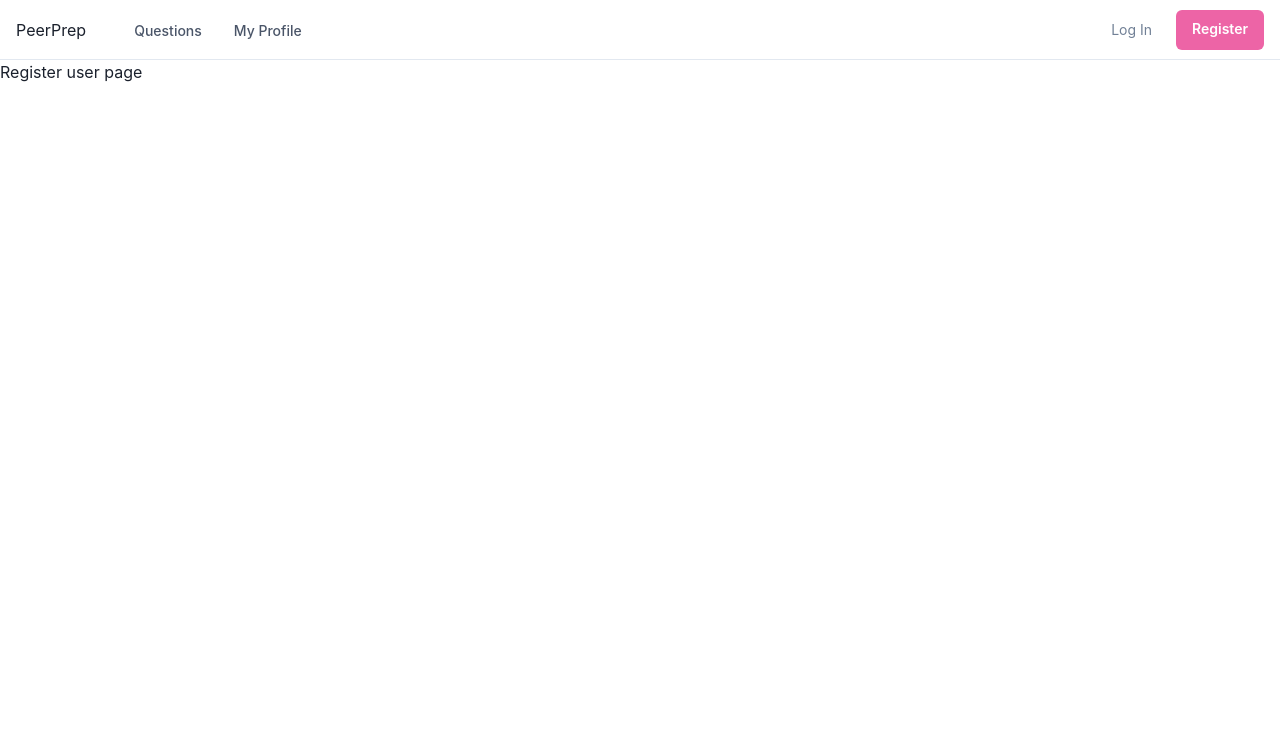
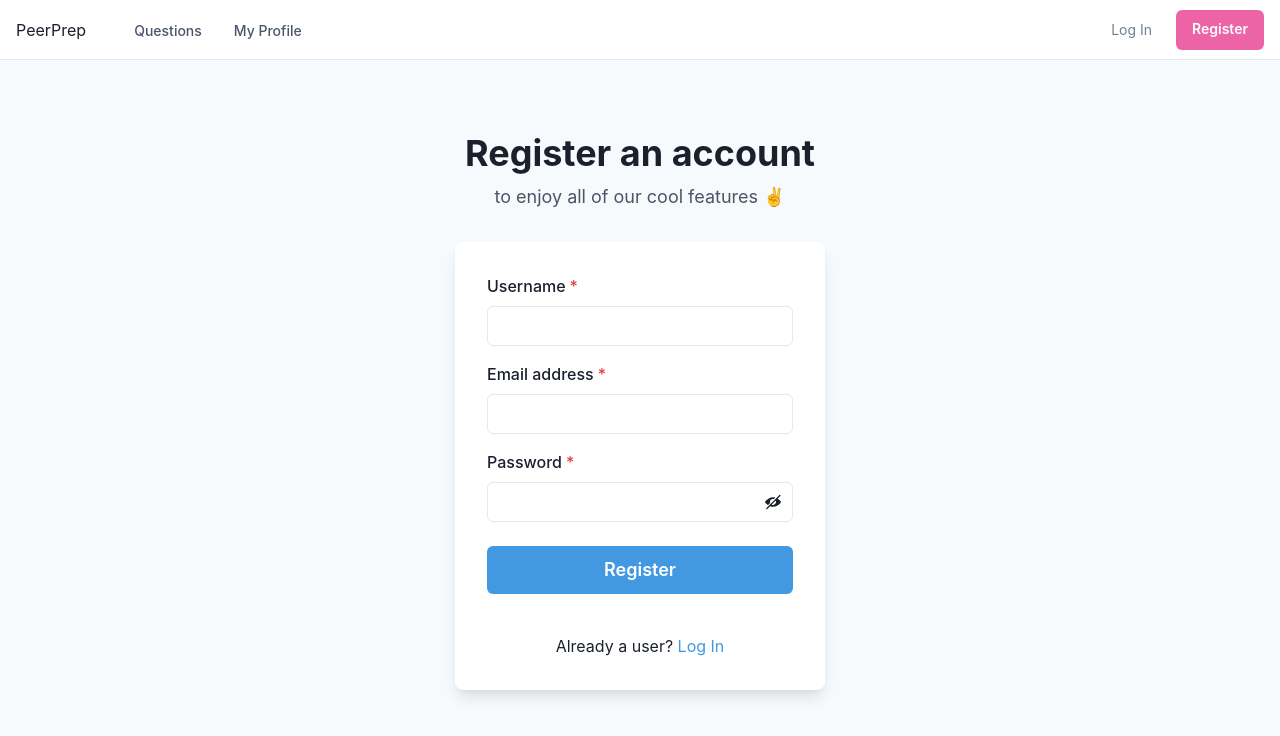
Before and after one commit to CS3219-AY2324S1/ay2324s1-course-assessment-g43, a React (Vite) app in the folder client/: page /register-user in a window 1280 px wide. Shown: the top 736 px of the page. Built offline with nearby package versions, Linux system fonts and the light colour scheme.

Commit message:
Implement a basic register page

```diff
--- a/client/src/components/RegisterUser.jsx
+++ b/client/src/components/RegisterUser.jsx
@@ -1,3 +1,107 @@
+import {
+  Flex,
+  Box,
+  FormControl,
+  FormLabel,
+  Input,
+  InputGroup,
+  HStack,
+  InputRightElement,
+  Stack,
+  Button,
+  Heading,
+  Text,
+  useColorModeValue,
+  Link,
+} from "@chakra-ui/react";
+import { ViewIcon, ViewOffIcon } from "@chakra-ui/icons";
+import { registerUserStore } from "../stores/RegisterUserStore";
+
 export const RegisterUser = () => {
-  return <div>Register user page</div>;
+  const state = registerUserStore.state;
+
+  return (
+    <Flex
+      minH={"100vh"}
+      align={"flex-start"}
+      justify={"center"}
+      bg={useColorModeValue("gray.50", "gray.800")}
+      px={6}
+      py={12}
+    >
+      <Stack spacing={8} maxW={"lg"} p={6}>
+        <Stack align={"center"}>
+          <Heading fontSize={"4xl"} textAlign={"center"}>
+            Register an account
+          </Heading>
+          <Text fontSize={"lg"} color={"gray.600"}>
+            to enjoy all of our cool features ✌️
+          </Text>
+        </Stack>
+        <Box
+          rounded={"lg"}
+          bg={useColorModeValue("white", "gray.700")}
+          boxShadow={"lg"}
+          p={8}
+        >
+          <Stack spacing={4}>
+            <FormControl id="username" isRequired>
+              <FormLabel>Username</FormLabel>
+              <Input
+                type="text"
+                value={state.username}
+                onChange={(e) => registerUserStore.setUsername(e.target.value)}
+              />
+            </FormControl>
+            <FormControl id="email" isRequired>
+              <FormLabel>Email address</FormLabel>
+              <Input
+                type="email"
+                value={state.email}
+                onChange={(e) => registerUserStore.setEmail(e.target.value)}
+              />
+            </FormControl>
+            <FormControl id="password" isRequired>
+              <FormLabel>Password</FormLabel>
+              <InputGroup>
+                <Input
+                  type={state.showPassword ? "text" : "password"}
+                  value={state.pass}
+                  onChange={(e) =>
+                    registerUserStore.setPassword(e.target.value)
+                  }
+                />
+                <InputRightElement h={"full"}>
+                  <Button
+                    variant={"ghost"}
+                    onClick={() => registerUserStore.toggleShowPassword}
+                  >
+                    {state.showPassword ? <ViewIcon /> : <ViewOffIcon />}
+                  </Button>
+                </InputRightElement>
+              </InputGroup>
+            </FormControl>
+            <Stack spacing={10} pt={2}>
+              <Button
+                loadingText="Submitting"
+                size="lg"
+                bg={"blue.400"}
+                color={"white"}
+                _hover={{
+                  bg: "blue.500",
+                }}
+              >
+                Register
+              </Button>
+            </Stack>
+            <Stack pt={6}>
+              <Text align={"center"}>
+                Already a user? <Link color={"blue.400"}>Log In</Link>
+              </Text>
+            </Stack>
+          </Stack>
+        </Box>
+      </Stack>
+    </Flex>
+  );
 };
--- a/client/src/stores/registerUserStore.js
+++ b/client/src/stores/registerUserStore.js
@@ -0,0 +1,38 @@
+import { makeAutoObservable } from "mobx";
+import { register } from "../services/userService";
+
+class RegisterUserStore {
+  state = {
+    username: "",
+    email: "",
+    pass: "",
+    showPassword: false,
+  };
+
+  constructor() {
+    makeAutoObservable(this);
+  }
+
+  setUsername(username) {
+    this.state.username = username;
+  }
+
+  setEmail(email) {
+    this.state.email = email;
+  }
+
+  setPassword(password) {
+    this.state.pass = password;
+  }
+
+  toggleShowPassword() {
+    this.state.showPassword = !this.state.showPassword;
+  }
+
+  async register(id) {
+    const res = await register(id, this.state);
+    console.log(res);
+  }
+}
+
+export const registerUserStore = new RegisterUserStore();
--- a/client/src/stores/updateUserStore.js
+++ b/client/src/stores/updateUserStore.js
@@ -5,7 +5,7 @@
   state = {
     username: "",
     email: "",
-    password: "",
+    pass: "",
   };
 
   constructor() {
@@ -16,7 +16,7 @@
     const user = await getUserById(id);
     this.state.username = user.username;
     this.state.email = user.email;
-    this.state.password = user.password;
+    this.state.pass = user.pass;
   }
 
   setUsername(username) {
@@ -28,7 +28,7 @@
   }
 
   setPassword(password) {
-    this.state.password = password;
+    this.state.pass = password;
   }
 
   async updateUser(id) {
```
